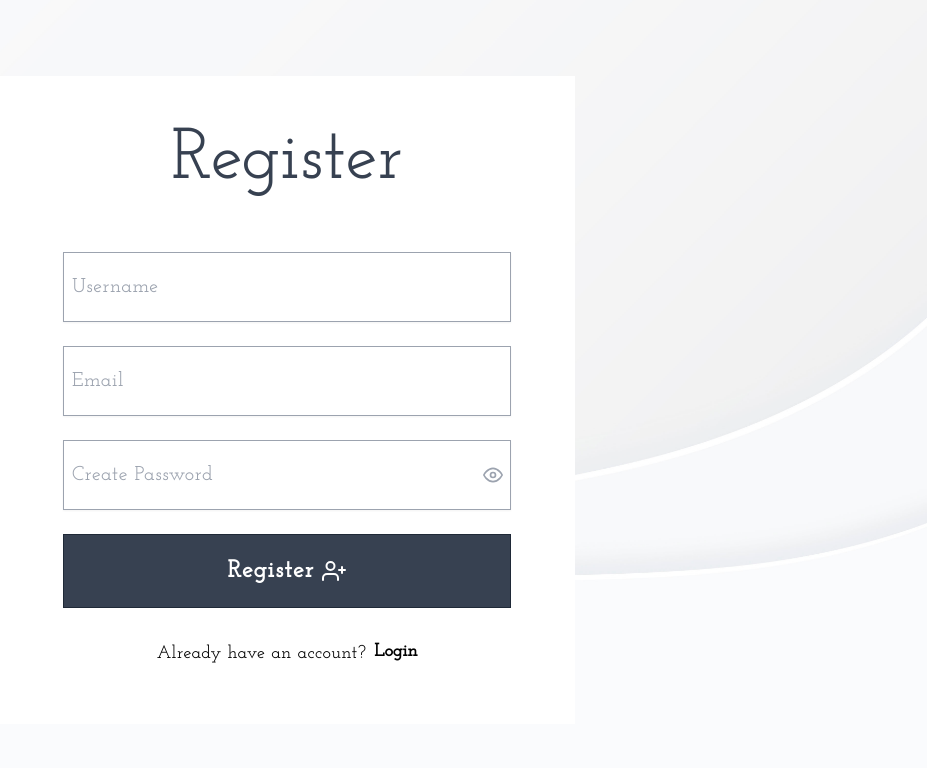
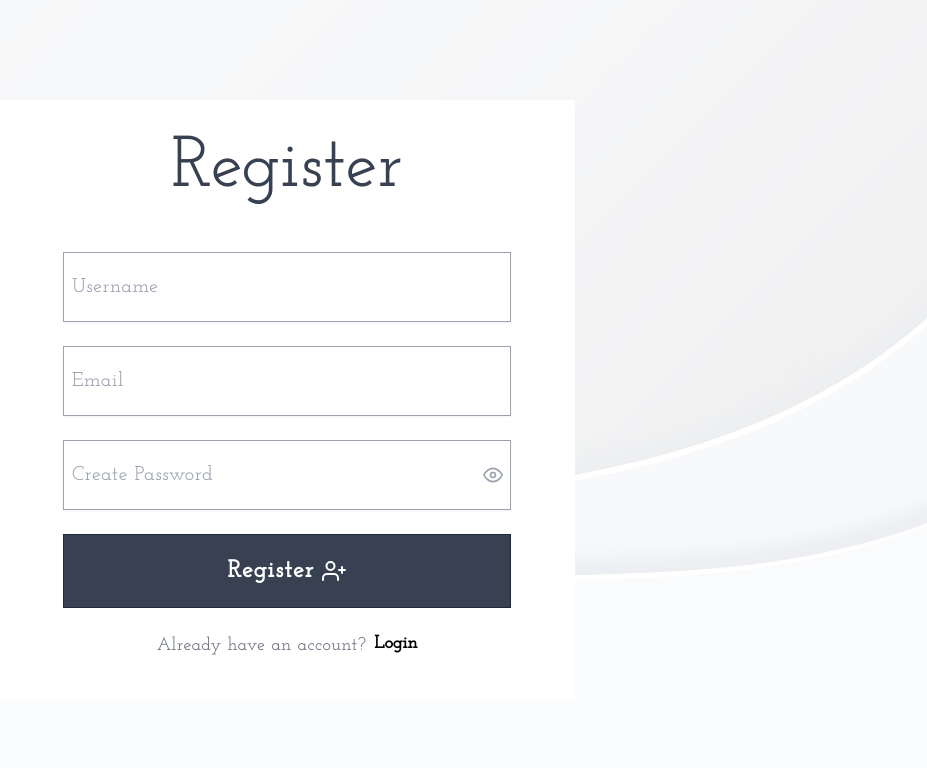
Before and after one commit to himanshu-himanshu/react-auth-ui, a React (Create React App) app: page /register in a window 1280 px wide. Shown: the top 768 px of the page, without its empty margins (353-1280 px from the left). Built offline with nearby package versions, Linux system fonts and the light colour scheme.

Commit message:
Added framer motion library for animations

```diff
--- a/package.json
+++ b/package.json
@@ -8,6 +8,7 @@
     "@testing-library/user-event": "^13.5.0",
     "axios": "^1.1.3",
     "formik": "^2.2.9",
+    "framer-motion": "^7.6.4",
     "react": "^18.2.0",
     "react-dom": "^18.2.0",
     "react-icons": "^4.6.0",
--- a/src/components/Spinner.jsx
+++ b/src/components/Spinner.jsx
@@ -10,9 +10,7 @@ const Spinner = ({ checkSign }) => {
       }`}
     >
       {!checkSign && <ImSpinner9 className="ml-4 animate-spin" />}
-      {checkSign && (
-        <BsPatchCheckFill className="text-green-500 h-8 animate-bounce" />
-      )}
+      {checkSign && <BsPatchCheckFill className="text-green-500 h-8" />}
     </div>
   );
 };
--- a/src/index.css
+++ b/src/index.css
@@ -29,7 +29,7 @@
 }
 
 .primary-btn {
-    @apply relative px-4 py-5 text-2xl gray-border text-center bg-gray-700  tracking-wider font-bold flex flex-row justify-center items-center text-white hover:cursor-pointer hover:bg-gray-800 hover:hover:-translate-y-0.5 hover:shadow-xl duration-300
+    @apply relative px-4 py-5 text-2xl gray-border text-center bg-gray-700  tracking-wider font-bold flex flex-row justify-center items-center text-white hover:cursor-pointer md:hover:bg-gray-800 md:hover:shadow-xl
 }
 
 .errors {
--- a/src/pages/auth/Login.jsx
+++ b/src/pages/auth/Login.jsx
@@ -1,6 +1,7 @@
 import React, { useState, useEffect } from "react";
 import { ToastContainer, toast } from "react-toastify";
 import { useLocation } from "react-router-dom";
+import { motion } from "framer-motion";
 
 import "react-toastify/dist/ReactToastify.css";
 // import {
@@ -45,9 +46,17 @@ const Login = () => {
   return (
     <>
       <div className="cover relative min-h-screen flex-center">
-        <div className="md:bg-white w-full max-w-xl flex-center flex-col space-y-1 lg:space-y-2 pt-4 md:pt-6 lg:pt-8">
+        <motion.div
+          animate={{ opacity: [0, 1], scale: [0, 1] }}
+          transition={{
+            duration: 0.5,
+            type: "spring",
+            stiffness: 100,
+          }}
+          className="md:bg-white w-full max-w-xl flex-center flex-col space-y-1 lg:space-y-2 pt-4 md:pt-8"
+        >
           {/** Heading */}
-          <div className="px-2 py-4">
+          <div className="px-2 py-0">
             <h1 className="heading">Login</h1>
           </div>
 
@@ -112,7 +121,7 @@ const Login = () => {
               </a>
             </div>
           </div>
-        </div>
+        </motion.div>
       </div>
       <ToastContainer
         theme="colored"
--- a/src/pages/auth/Register.jsx
+++ b/src/pages/auth/Register.jsx
@@ -1,8 +1,8 @@
-import React from "react";
+import React, { useState } from "react";
 import { useNavigate } from "react-router-dom";
-import { useState } from "react";
 import { useFormik } from "formik";
 import axios from "axios";
+import { motion } from "framer-motion";
 
 import { userValidationSchema } from "../../Validations/registerValidation";
 import { API_URL } from "./../../constants/url";
@@ -10,7 +10,7 @@ import { REGISTER_ENDPOINT } from "./../../constants/endpoints";
 import { FiEye, FiEyeOff, FiUserPlus } from "react-icons/fi";
 import Spinner from "../../components/Spinner";
 
-const Register = ({ show }) => {
+const Register = () => {
   const navigate = useNavigate();
   const [loading, setLoading] = useState(false);
   const [showCheck, setShowCheck] = useState(false);
@@ -27,7 +27,10 @@ const Register = ({ show }) => {
   };
 
   const submitForm = (values, actions) => {
+    setTimeout(() => {
       setLoading(true);
+    }, 200);
+
     const payload = {
       email: values.email,
       username: values.username,
@@ -51,8 +54,8 @@ const Register = ({ show }) => {
             }
           }
         });
-      }, 2000);
-    }, 1000);
+      }, 1600);
+    }, 1500);
   };
 
   const { values, errors, handleBlur, handleChange, touched, handleSubmit } =
@@ -63,16 +66,24 @@ const Register = ({ show }) => {
     });
 
   return (
-    <>
-      <div className="cover relative min-h-screen flex-center">
-        <div className="md:bg-white w-full max-w-xl flex-center flex-col space-y-1 lg:space-y-2 pt-4 md:pt-8 lg:pt-12">
+    <motion.div className="cover relative min-h-screen flex-center">
+      <motion.div
+        animate={{ opacity: [0, 1], scale: [0, 1] }}
+        transition={{
+          duration: 0.5,
+          type: "spring",
+          stiffness: 100,
+        }}
+        exit={{ x: -300, opacity: 0 }}
+        className="md:bg-white w-full max-w-xl flex-center flex-col space-y-1 lg:space-y-2 pt-4 md:pt-8"
+      >
         {/** Heading */}
-          <div className="px-2">
+        <div className="px-2 py-0">
           <h1 className="heading">Register</h1>
         </div>
 
         {/** Inputs Container */}
-          <div className="w-full px-10 md:px-14 lg:px-16 py-4 md:py-8 lg:py-12">
+        <div className="w-full px-10 md:px-14 lg:px-16 py-4 md:py-6 lg:py-10">
           <form onSubmit={handleSubmit} className="flex flex-col space-y-6 ">
             {/** Inputs */}
             <div className="flex flex-col space-y-1">
@@ -158,24 +169,31 @@ const Register = ({ show }) => {
 
             {/** Register Button */}
             {!loading && !showCheck && (
-                <button className="primary-btn" type="submit">
+              <motion.button
+                whileHover={{ translateY: -2 }}
+                whileTap={{ scale: 0.9 }}
+                transition={{ type: "spring", stiffness: 400, damping: 17 }}
+                className="primary-btn"
+                type="submit"
+              >
                 Register
                 <FiUserPlus className="ml-2" />
-                </button>
+              </motion.button>
             )}
 
             {/** Signup Container */}
-              <div className="flex-center flex-row space-x-2 p-2 text-md md:text-lg">
-                <span className="tracking-wide">Already have an account?</span>
+            <div className="flex-center flex-row space-x-2 text-md md:text-lg">
+              <span className="tracking-wide text-gray-500">
+                Already have an account?
+              </span>
               <a href="/login" className="secondary-btn">
                 Login
               </a>
             </div>
           </form>
         </div>
-        </div>
-      </div>
-    </>
+      </motion.div>
+    </motion.div>
   );
 };
 
```
Also changed, not shown: 1 other file (tests, documents, lock files or other folders). Lines whose indentation alone changed are shown as unchanged.
